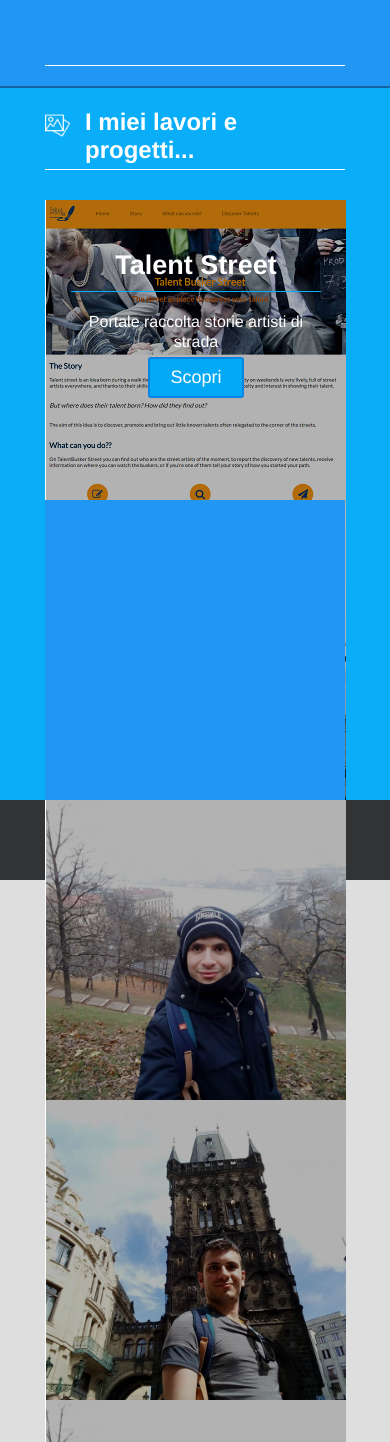
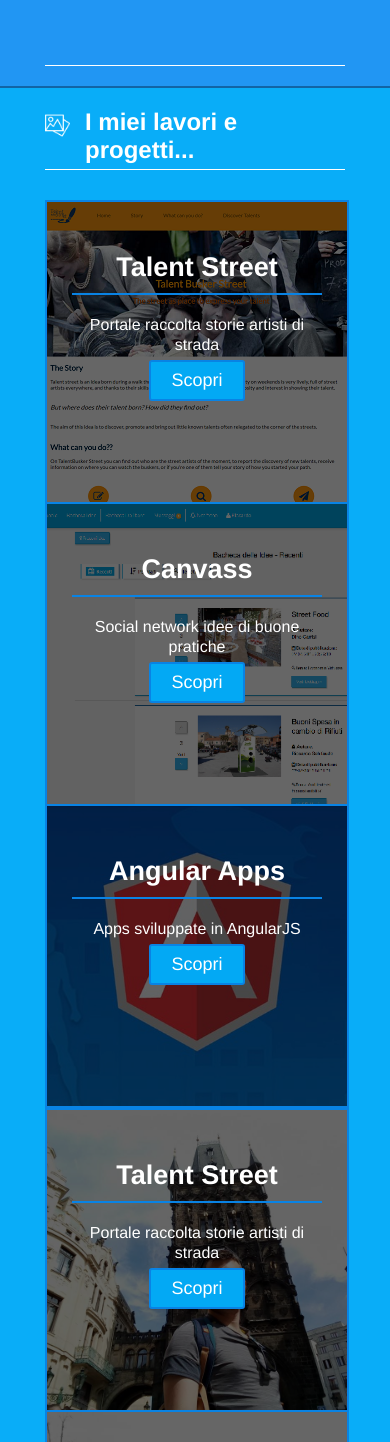
Before and after one commit to RiccardoSchifaudo94/schiri_site, a PHP site: page / in a window 390 px wide. Shown: the part 5058-6500 px from the top of the page. Run offline with PHP 8.4, Linux system fonts and the light colour scheme.

Commit message:
fix grid portfolio

```diff
--- a/css/media.css
+++ b/css/media.css
@@ -48,7 +48,14 @@
 	    position:absolute;
 	}
 	.schiri_portfolio_blocco{
-		width:100%;
+		width:49%;
+		float:none;
+		margin:0 auto;
+		border:2px solid #0983e4;
+		border-bottom:0px;
+	}
+	.schiri_portfolio_blocco:last-child{
+		border-bottom:2px solid #0983e4;
 	}
 
 }
@@ -83,6 +90,9 @@
 		width:50%;
 		display:block;
 		float:left;
+	}
+	.schiri_portfolio_blocco{
+		width:100%;
 	}
 }
 @media screen and (max-width:468px){
@@ -179,4 +189,5 @@
 		display:block;
 		width:100%;
 	}
+
 }
--- a/css/style.css
+++ b/css/style.css
@@ -263,6 +263,7 @@ body {
 	border-top: 2px solid #1264a5;
 	min-height:300px;
 	margin-bottom:0px;
+	padding-bottom:30px;
 }
 .schiri_content.schiri_portfolio h1 img {
     margin-top: 5px;
@@ -350,7 +351,6 @@ body {
 	color:#09adf8;
 }
 .schiri_portfolio_container {
-    background-color: #2196f3;
     width: 100%;
     min-height: 300px;
     position: relative;
@@ -367,9 +367,15 @@ body {
     border-left: 1px solid;
     background-size: cover;
     background-position: center;
+    border: 2px solid #0983e4;
+    border-left: 0px;
+    margin-top:-2px;
+}
+.schiri_portfolio_blocco:first-child{
+	border-left: 2px solid #0983e4;
 }
 .schiri_portfolio_blocco_mask{
-	background-color: rgba(0,0,0,0.3);
+	background-color: rgba(0,0,0,0.6);
 	height:inherit;
 	width:inherit;
 	position:absolute;
@@ -378,7 +384,7 @@ body {
 .schiri_portfolio_blocco_mask h2{
 	font-size: 27px;
     color: #ffffff;
-    border-bottom: 1px solid #09adf8;
+    border-bottom:2px solid #0983e4;
     padding-bottom: 10px;
     max-width: 250px;
     margin: 50px auto 0;
--- a/index.html
+++ b/index.html
@@ -193,14 +193,18 @@
 							<button class="schiri_btn">Scopri</button>
 						</div>
 					</div>
-					<div class="schiri_portfolio_blocco" style="background-image: url(img/riccardo2.jpg);">
+					<div class="schiri_portfolio_blocco" style="background-image: url(img/portfolio/canvass.png);">
 						<div class="schiri_portfolio_blocco_mask">
-
+							<h2>Canvass</h2>
+							<p>Social network idee di buone pratiche</p>
+							<button class="schiri_btn">Scopri</button>
 						</div>
 					</div>
-					<div class="schiri_portfolio_blocco" style="background-image: url(img/riccardo.jpg);">
+					<div class="schiri_portfolio_blocco" style="background-image: url(img/portfolio/angular.jpg);">
 						<div class="schiri_portfolio_blocco_mask">
-
+							<h2>Angular Apps</h2>
+							<p>Apps sviluppate in AngularJS</p>
+							<button class="schiri_btn">Scopri</button>
 						</div>
 					</div>
 				</div>
@@ -209,17 +213,23 @@
 				<div class="schiri_portfolio_container">
 					<div class="schiri_portfolio_blocco" style="background-image: url(img/riccardo2.jpg);">
 						<div class="schiri_portfolio_blocco_mask">
-
+							<h2>Talent Street</h2>
+							<p>Portale raccolta storie artisti di strada</p>
+							<button class="schiri_btn">Scopri</button>
 						</div>
 					</div>
 					<div class="schiri_portfolio_blocco" style="background-image: url(img/riccardo.jpg);">
 						<div class="schiri_portfolio_blocco_mask">
-
+							<h2>Talent Street</h2>
+							<p>Portale raccolta storie artisti di strada</p>
+							<button class="schiri_btn">Scopri</button>
 						</div>
 					</div>
 					<div class="schiri_portfolio_blocco" style="background-image: url(img/riccardo3.jpg);">
 						<div class="schiri_portfolio_blocco_mask">
-
+							<h2>Talent Street</h2>
+							<p>Portale raccolta storie artisti di strada</p>
+							<button class="schiri_btn">Scopri</button>
 						</div>
 					</div>
 				</div>
```
Also changed, not shown: img/portfolio/angular.jpg (added), img/portfolio/canvass.png (added).
